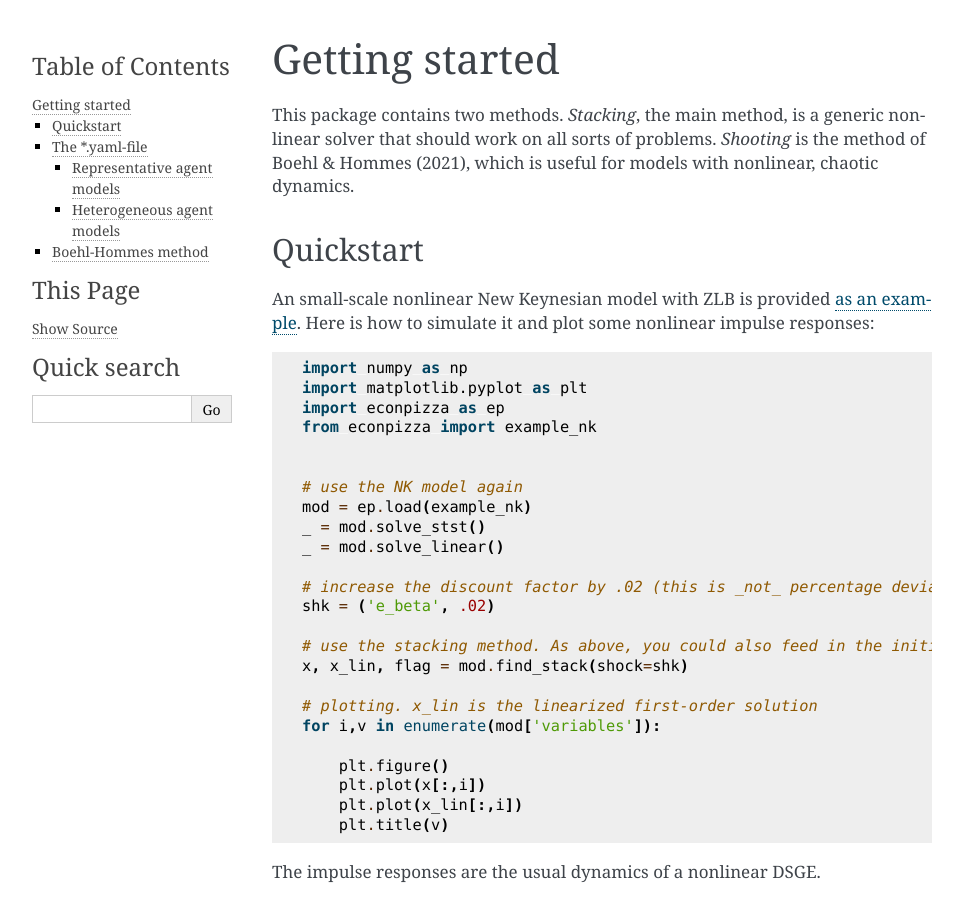
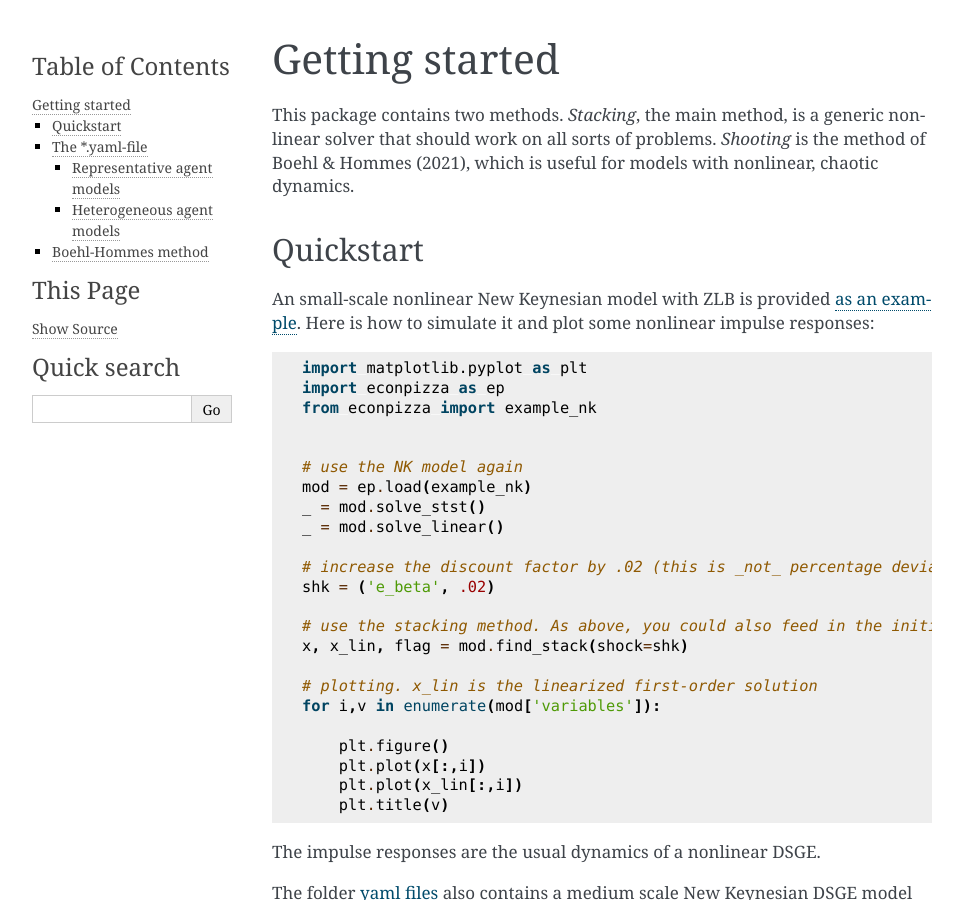
Before and after one commit to gboehl/econpizza, a Sphinx documentation site: the page built from docs/quickstart.rst, in a window 1280 px wide and 900 px high. Shown: the whole window, without its empty margins (148-1111 px from the left). Built offline with Sphinx 7.4.7, drawn with Linux system fonts in a browser that asks for light colours.

Commit message:
update doc

```diff
--- a/docs/quickstart.rst
+++ b/docs/quickstart.rst
@@ -11,7 +11,6 @@ An small-scale nonlinear New Keynesian model with ZLB is provided `as an example
 
 .. code-block:: python
 
-    import numpy as np
     import matplotlib.pyplot as plt
     import econpizza as ep
     from econpizza import example_nk
```
